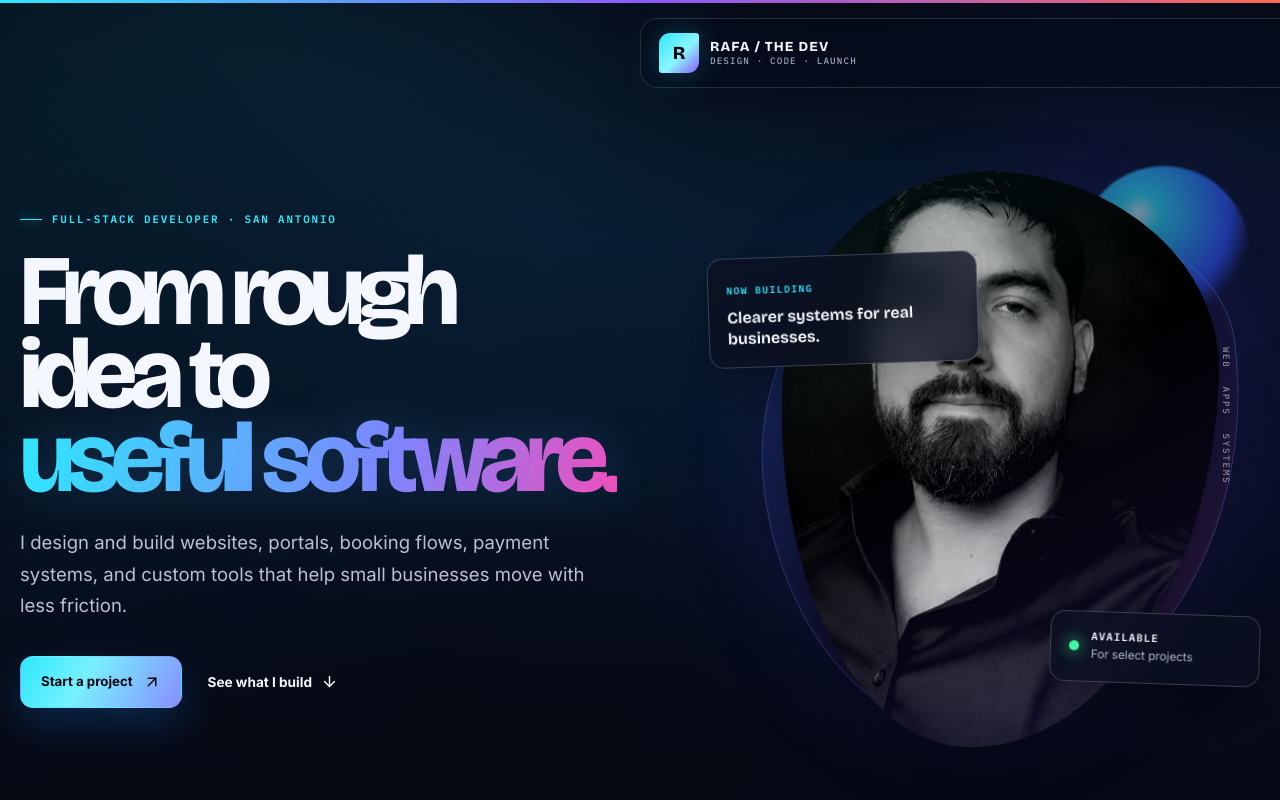
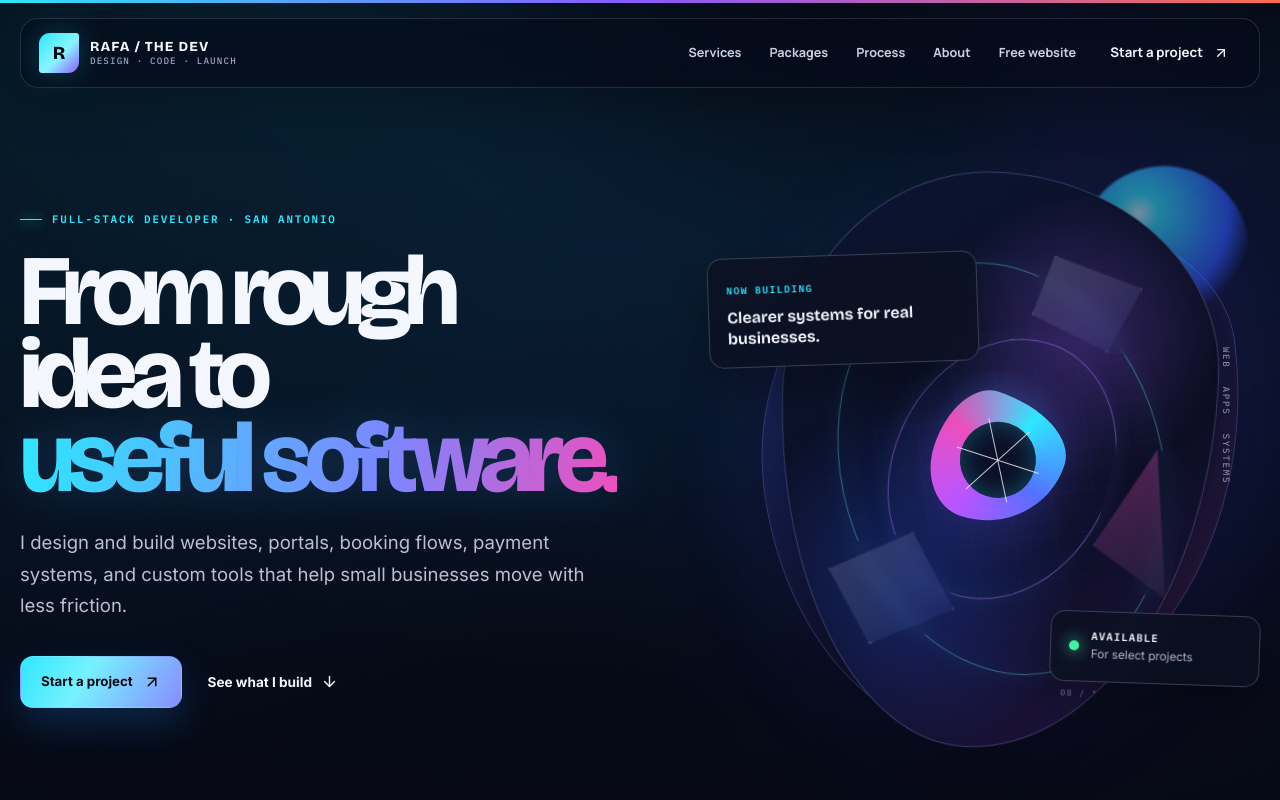
Before and after one commit to webdevRafa/rafa-the-dev, a React (Vite) app: page / in a window 1280 px wide. Shown: the top 800 px of the page. Built offline with nearby package versions, Linux system fonts and the light colour scheme; a web font is replaced by a local one.

Commit message:
Refine desktop layout and abstract art

```diff
--- a/src/App.css
+++ b/src/App.css
@@ -75,11 +75,12 @@
   position: fixed;
   z-index: 50;
   top: 18px;
-  left: 50%;
+  left: max(20px, calc((100% - 1320px) / 2));
+  right: max(20px, calc((100% - 1320px) / 2));
   display: flex;
   align-items: center;
   justify-content: space-between;
-  width: min(calc(100% - 40px), 1320px);
+  width: auto;
   min-height: 70px;
   padding: 10px 12px 10px 18px;
   color: var(--rt-paper);
@@ -88,7 +89,6 @@
   background: rgba(7, 11, 24, 0.68);
   box-shadow: 0 16px 50px rgba(0, 0, 0, 0.22);
   backdrop-filter: blur(18px) saturate(130%);
-  transform: translateX(-50%);
   transition: background 180ms ease, border-color 180ms ease, box-shadow 180ms ease;
 }
 
@@ -292,18 +292,83 @@ select:focus-visible { outline: 3px solid color-mix(in srgb, var(--rt-cyan) 55%,
   transform: rotate(-7deg);
 }
 .signal-board__orb { position: absolute; top: 4%; right: 2%; width: 170px; aspect-ratio: 1; border-radius: 50%; background: radial-gradient(circle at 35% 28%, #d7fbff, var(--rt-cyan) 12%, var(--rt-blue) 55%, transparent 70%); opacity: 0.55; filter: blur(1px); }
-.signal-board__portrait {
+.signal-board__art {
   position: absolute;
   z-index: 2;
   inset: 5% 8% 5% 13%;
   overflow: hidden;
   border-radius: 47% 53% 55% 45% / 39% 34% 66% 61%;
-  background: #060914;
+  border: 1px solid rgba(177, 193, 255, 0.24);
+  background:
+    radial-gradient(circle at 50% 46%, rgba(46, 231, 255, 0.2), transparent 18%),
+    radial-gradient(circle at 68% 28%, rgba(165, 87, 255, 0.28), transparent 28%),
+    radial-gradient(circle at 30% 72%, rgba(49, 88, 255, 0.3), transparent 34%),
+    linear-gradient(145deg, #0c1534, #0a0d20 57%, #221343);
   box-shadow: var(--rt-shadow);
   transform: rotate(2deg);
 }
-.signal-board__portrait img { width: 100%; height: 100%; object-fit: cover; object-position: 50% 30%; filter: contrast(1.07) brightness(0.93); transform: scale(1.04); }
-.signal-board__portrait::after { content: ''; position: absolute; inset: 0; background: linear-gradient(150deg, rgba(46, 231, 255, 0.08), transparent 40%, rgba(92, 63, 255, 0.18)); mix-blend-mode: screen; }
+.signal-board__mesh {
+  position: absolute;
+  inset: -10%;
+  opacity: 0.22;
+  background-image:
+    linear-gradient(rgba(168, 188, 255, 0.22) 1px, transparent 1px),
+    linear-gradient(90deg, rgba(168, 188, 255, 0.22) 1px, transparent 1px);
+  background-size: 38px 38px;
+  transform: rotate(-9deg) scale(1.1);
+  mask-image: radial-gradient(circle at center, black, transparent 73%);
+}
+.signal-board__loop {
+  position: absolute;
+  border: 1px solid rgba(97, 225, 255, 0.42);
+  border-radius: 50%;
+  box-shadow: inset 0 0 45px rgba(46, 231, 255, 0.04), 0 0 30px rgba(46, 231, 255, 0.06);
+}
+.signal-board__loop--outer { inset: 15% 12% 12% 14%; transform: rotate(-18deg); }
+.signal-board__loop--inner { inset: 28% 24% 25% 26%; border-color: rgba(185, 110, 255, 0.5); transform: rotate(25deg); }
+.signal-board__core {
+  position: absolute;
+  top: 50%;
+  left: 50%;
+  display: grid;
+  place-items: center;
+  width: 30%;
+  aspect-ratio: 1;
+  border-radius: 34% 66% 64% 36% / 55% 38% 62% 45%;
+  background: conic-gradient(from 25deg, var(--rt-cyan), #5470ff, #b855ff, var(--rt-magenta), var(--rt-cyan));
+  box-shadow: 0 0 68px rgba(101, 92, 255, 0.46);
+  transform: translate(-50%, -50%) rotate(16deg);
+}
+.signal-board__core::before {
+  content: '';
+  width: 58%;
+  aspect-ratio: 1;
+  border-radius: 50%;
+  background: #0b1027;
+  box-shadow: inset 0 0 24px rgba(46, 231, 255, 0.28);
+}
+.signal-board__core i {
+  position: absolute;
+  left: 17%;
+  width: 66%;
+  height: 1px;
+  background: rgba(240, 246, 255, 0.8);
+  transform-origin: center;
+}
+.signal-board__core i:nth-child(1) { transform: rotate(0deg); }
+.signal-board__core i:nth-child(2) { transform: rotate(60deg); }
+.signal-board__core i:nth-child(3) { transform: rotate(120deg); }
+.signal-board__shard {
+  position: absolute;
+  display: block;
+  border: 1px solid rgba(225, 234, 255, 0.28);
+  background: linear-gradient(145deg, rgba(255, 255, 255, 0.14), rgba(76, 112, 255, 0.08));
+  backdrop-filter: blur(8px);
+}
+.signal-board__shard--one { top: 15%; right: 19%; width: 24%; height: 15%; clip-path: polygon(12% 0, 100% 20%, 78% 100%, 0 72%); transform: rotate(8deg); }
+.signal-board__shard--two { bottom: 18%; left: 13%; width: 27%; height: 18%; clip-path: polygon(0 22%, 76% 0, 100% 80%, 24% 100%); transform: rotate(-11deg); }
+.signal-board__shard--three { right: 7%; bottom: 28%; width: 19%; height: 25%; clip-path: polygon(50% 0, 100% 100%, 0 75%); background: linear-gradient(145deg, rgba(238, 79, 189, 0.34), rgba(255, 255, 255, 0.04)); transform: rotate(11deg); }
+.signal-board__coordinate { position: absolute; right: 12%; bottom: 9%; color: rgba(221, 230, 255, 0.46); font: 500 0.52rem var(--rt-font-mono); letter-spacing: 0.16em; }
 .signal-card {
   position: absolute;
   z-index: 4;
@@ -342,7 +407,7 @@ select:focus-visible { outline: 3px solid color-mix(in srgb, var(--rt-cyan) 55%,
 .about-section,
 .faq-section,
 .contact-section { padding-block: clamp(100px, 12vw, 170px); }
-.services-grid { display: grid; grid-template-columns: repeat(12, 1fr); gap: 18px; margin-top: 68px; }
+.services-grid { display: grid; grid-template-columns: repeat(12, minmax(0, 1fr)); align-items: stretch; gap: 18px; margin-top: 68px; }
 .service-card {
   position: relative;
   grid-column: span 6;
@@ -355,8 +420,8 @@ select:focus-visible { outline: 3px solid color-mix(in srgb, var(--rt-cyan) 55%,
   box-shadow: 0 22px 70px rgba(0, 0, 0, 0.18);
 }
 .service-card::after { content: ''; position: absolute; right: -80px; bottom: -100px; width: 260px; aspect-ratio: 1; border-radius: 50%; background: var(--card-glow, var(--rt-blue)); opacity: 0.13; filter: blur(20px); }
-.service-card--2 { margin-top: 70px; --card-glow: var(--rt-violet); }
-.service-card--3 { margin-top: -70px; --card-glow: var(--rt-magenta); }
+.service-card--2 { --card-glow: var(--rt-violet); }
+.service-card--3 { --card-glow: var(--rt-magenta); }
 .service-card--4 { --card-glow: var(--rt-coral); }
 .service-card__meta { display: flex; align-items: center; justify-content: space-between; color: #76829e; font: 500 0.66rem var(--rt-font-mono); }
 .service-card__meta svg { color: var(--rt-cyan); }
@@ -418,9 +483,55 @@ select:focus-visible { outline: 3px solid color-mix(in srgb, var(--rt-cyan) 55%,
 /* About and FAQ */
 .about-section { display: grid; grid-template-columns: minmax(380px, 0.8fr) minmax(0, 1.2fr); gap: 10vw; align-items: center; }
 .about-visual { position: relative; min-height: 610px; }
-.about-portrait { position: absolute; inset: 0 8% 0 0; overflow: hidden; border-radius: 33% 67% 52% 48% / 47% 36% 64% 53%; box-shadow: var(--rt-shadow); transform: rotate(-3deg); }
-.about-portrait img { width: 100%; height: 100%; object-fit: cover; filter: contrast(1.08); transform: scale(1.04) rotate(3deg); }
-.about-portrait::after { content: ''; position: absolute; inset: 0; background: linear-gradient(155deg, rgba(244, 59, 163, 0.08), transparent 45%, rgba(255, 111, 70, 0.2)); mix-blend-mode: screen; }
+.about-system-art {
+  position: absolute;
+  inset: 0 8% 0 0;
+  overflow: hidden;
+  border: 1px solid rgba(255, 150, 191, 0.24);
+  border-radius: 33% 67% 52% 48% / 47% 36% 64% 53%;
+  background:
+    radial-gradient(circle at 31% 27%, rgba(238, 79, 189, 0.3), transparent 28%),
+    radial-gradient(circle at 71% 68%, rgba(255, 108, 86, 0.27), transparent 30%),
+    linear-gradient(145deg, #1b1237, #090d20 58%, #24102a);
+  box-shadow: var(--rt-shadow);
+  transform: rotate(-3deg);
+}
+.about-system-art__grid {
+  position: absolute;
+  inset: -12%;
+  opacity: 0.22;
+  background-image:
+    linear-gradient(rgba(255, 190, 221, 0.22) 1px, transparent 1px),
+    linear-gradient(90deg, rgba(255, 190, 221, 0.22) 1px, transparent 1px);
+  background-size: 42px 42px;
+  transform: rotate(10deg);
+  mask-image: radial-gradient(circle, black, transparent 78%);
+}
+.about-system-art__orbit { position: absolute; border: 1px solid rgba(255, 166, 207, 0.35); border-radius: 50%; }
+.about-system-art__orbit--one { inset: 14% 11% 18% 12%; transform: rotate(12deg); }
+.about-system-art__orbit--two { inset: 28% 26% 30% 25%; border-color: rgba(255, 144, 92, 0.42); transform: rotate(-24deg); }
+.about-system-art__module {
+  position: absolute;
+  z-index: 2;
+  display: grid;
+  gap: 5px;
+  min-width: 132px;
+  padding: 15px 17px;
+  border: 1px solid rgba(239, 229, 255, 0.2);
+  border-radius: 14px 5px 14px 5px;
+  background: rgba(10, 12, 28, 0.72);
+  box-shadow: 0 16px 35px rgba(0, 0, 0, 0.22);
+  backdrop-filter: blur(12px);
+}
+.about-system-art__module i { color: #ff8fca; font: 500 0.54rem var(--rt-font-mono); font-style: normal; }
+.about-system-art__module b { font: 650 0.67rem var(--rt-font-mono); letter-spacing: 0.11em; }
+.about-system-art__module--strategy { top: 18%; left: 13%; transform: rotate(-4deg); }
+.about-system-art__module--design { top: 44%; right: 9%; transform: rotate(5deg); }
+.about-system-art__module--build { bottom: 16%; left: 20%; transform: rotate(-2deg); }
+.about-system-art__node { position: absolute; z-index: 3; width: 13px; aspect-ratio: 1; border-radius: 50%; background: #ff7c5d; box-shadow: 0 0 20px #ff6c56; }
+.about-system-art__node--one { top: 32%; right: 24%; }
+.about-system-art__node--two { bottom: 31%; left: 15%; width: 9px; background: #f04fc1; box-shadow: 0 0 18px #f04fc1; }
+.about-system-art__node--three { top: 57%; left: 44%; width: 18px; background: #ffb467; box-shadow: 0 0 26px rgba(255, 180, 103, 0.72); }
 .about-stamp { position: absolute; right: -10px; bottom: 8%; display: grid; place-items: center; width: 120px; aspect-ratio: 1; color: #070a14; border-radius: 50%; background: linear-gradient(135deg, var(--rt-coral), var(--rt-warm)); box-shadow: 0 20px 50px rgba(255, 104, 75, 0.24); font: 700 0.66rem/1.5 var(--rt-font-mono); text-align: center; transform: rotate(8deg); }
 .about-copy h2 { font-size: clamp(2.8rem, 5vw, 5rem); }
 .about-copy > p { max-width: 690px; color: var(--rt-muted); font-size: 1rem; line-height: 1.8; }
@@ -512,7 +623,7 @@ select:focus-visible { outline: 3px solid color-mix(in srgb, var(--rt-cyan) 55%,
 .footer-bottom { display: flex; justify-content: space-between; gap: 20px; padding-top: 20px; color: #667188; border-top: 1px solid var(--rt-line); font: 400 0.58rem var(--rt-font-mono); letter-spacing: 0.06em; }
 
 @media (max-width: 1100px) {
-  .site-header { top: 12px; width: calc(100% - 24px); }
+  .site-header { top: 12px; left: 12px; right: 12px; width: auto; }
   .nav-links > a:not(.button) { padding-inline: 8px; }
   .hero-section { grid-template-columns: minmax(0, 1fr) minmax(360px, 0.82fr); gap: 40px; }
   .signal-board { min-height: 570px; }
@@ -569,7 +680,7 @@ select:focus-visible { outline: 3px solid color-mix(in srgb, var(--rt-cyan) 55%,
   .contact-copy { position: static; }
   .about-section { gap: 70px; }
   .about-visual { min-height: 720px; }
-  .about-portrait { inset-right: 5%; }
+  .about-system-art { right: 5%; }
   .faq-answer-shell p { margin-left: 66px; }
 }
 
@@ -586,7 +697,7 @@ select:focus-visible { outline: 3px solid color-mix(in srgb, var(--rt-cyan) 55%,
   .hero-actions { align-items: stretch; flex-direction: column; gap: 18px; }
   .hero-actions .button { width: 100%; }
   .signal-board { min-height: 470px; }
-  .signal-board__portrait { inset: 7% 4% 4% 6%; }
+  .signal-board__art { inset: 7% 4% 4% 6%; }
   .signal-board::before { inset: 10% 0 5% 3%; }
   .signal-board__orb { width: 110px; }
   .signal-card--top { top: 13%; width: 55%; padding: 12px; }
@@ -615,7 +726,7 @@ select:focus-visible { outline: 3px solid color-mix(in srgb, var(--rt-cyan) 55%,
   .process-list h3 { margin-top: 10px; }
   .process-list small { font-size: 0.84rem; }
   .about-visual { min-height: 470px; }
-  .about-portrait { inset-right: 0; }
+  .about-system-art { right: 0; }
   .about-stamp { right: -4px; width: 96px; }
   .faq-question { grid-template-columns: 30px 1fr auto; gap: 10px; }
   .faq-answer-shell p { margin-left: 40px; }
--- a/src/App.tsx
+++ b/src/App.tsx
@@ -205,14 +205,19 @@ function HeroSignalBoard() {
       transition={{ duration: 0.9, delay: 0.25, ease: revealEase }}
     >
       <span className="signal-board__orb" />
-      <div className="signal-board__portrait">
-        <img
-          src="/rafa-castro-portrait.png"
-          alt="Rafa Castro, full-stack developer"
-          width="1254"
-          height="1254"
-          fetchPriority="high"
-        />
+      <div className="signal-board__art" aria-hidden="true">
+        <span className="signal-board__mesh" />
+        <span className="signal-board__loop signal-board__loop--outer" />
+        <span className="signal-board__loop signal-board__loop--inner" />
+        <span className="signal-board__shard signal-board__shard--one" />
+        <span className="signal-board__shard signal-board__shard--two" />
+        <span className="signal-board__shard signal-board__shard--three" />
+        <span className="signal-board__core">
+          <i />
+          <i />
+          <i />
+        </span>
+        <span className="signal-board__coordinate">08 / 13 / BUILD</span>
       </div>
       <motion.div
         className="signal-card signal-card--top"
@@ -422,7 +427,17 @@ function App() {
 
         <section className="about-section page-frame" id="about" data-ambient-scene="5">
           <Reveal className="about-visual">
-            <div className="about-portrait"><img src="/rafa-castro-portrait.png" alt="Rafa Castro" width="1254" height="1254" loading="lazy" decoding="async" /></div>
+            <div className="about-system-art" aria-hidden="true">
+              <span className="about-system-art__grid" />
+              <span className="about-system-art__orbit about-system-art__orbit--one" />
+              <span className="about-system-art__orbit about-system-art__orbit--two" />
+              <span className="about-system-art__module about-system-art__module--strategy"><i>01</i><b>STRATEGY</b></span>
+              <span className="about-system-art__module about-system-art__module--design"><i>02</i><b>DESIGN</b></span>
+              <span className="about-system-art__module about-system-art__module--build"><i>03</i><b>BUILD</b></span>
+              <span className="about-system-art__node about-system-art__node--one" />
+              <span className="about-system-art__node about-system-art__node--two" />
+              <span className="about-system-art__node about-system-art__node--three" />
+            </div>
             <span className="about-stamp">SAN ANTONIO<br />TEXAS</span>
           </Reveal>
           <Reveal className="about-copy" delay={0.08}>
```
